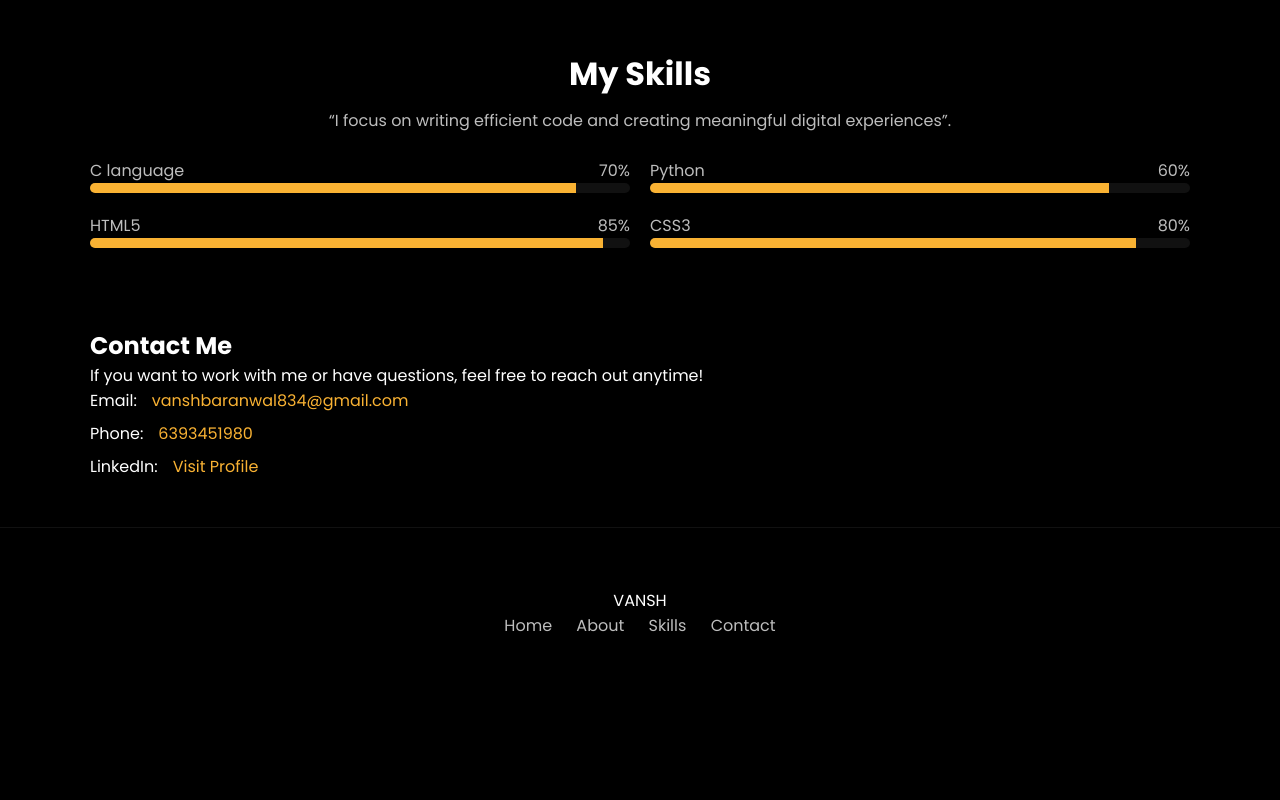
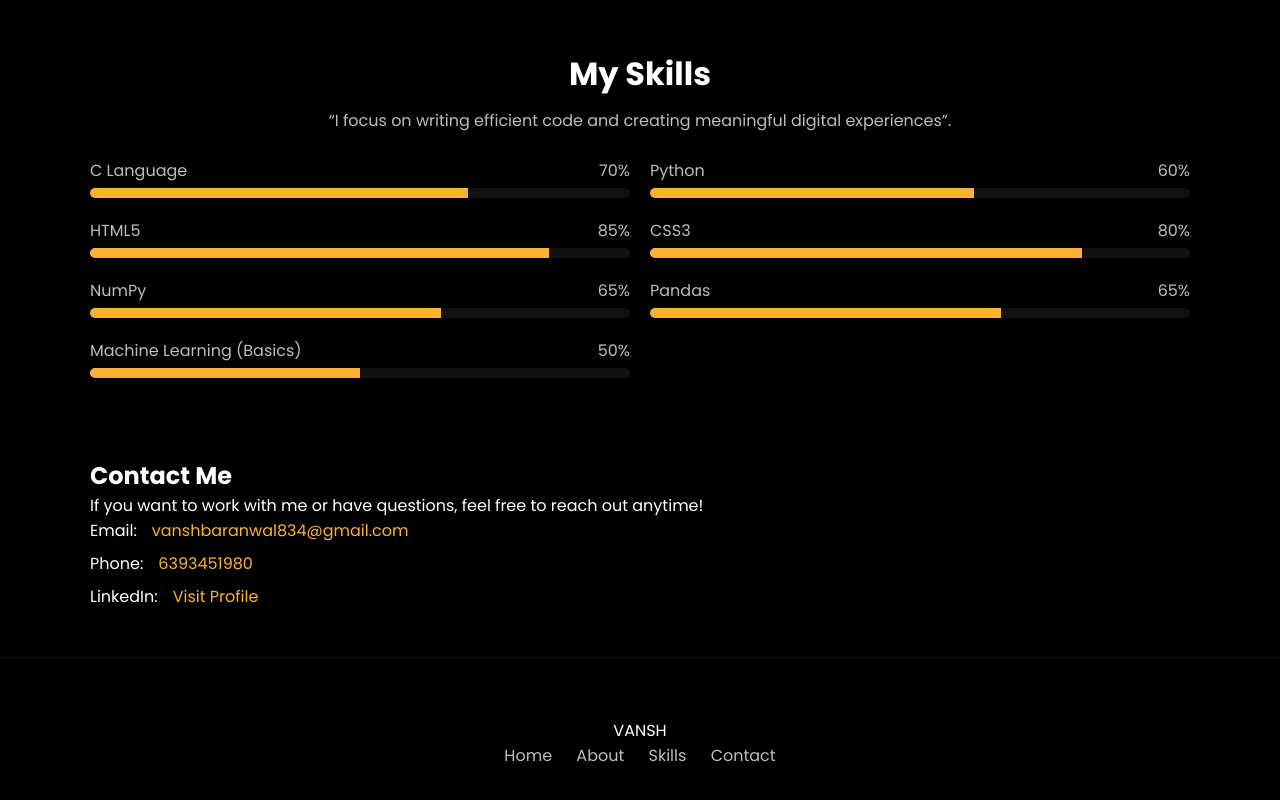
Before and after one commit to Vansh794/portfolio, a plain HTML site: page index.html in a window 1280 px wide. Shown: the part 1125-1925 px from the top of the page. Before the commit the page ends 1823 px from the top, so only its background shows below. Drawn offline with Linux system fonts and the light colour scheme.

Commit message:
Updated skills section and CSS fixes

```diff
--- a/index.html
+++ b/index.html
@@ -85,25 +85,44 @@
     <p class="section-sub">“I focus on writing efficient code and creating meaningful digital experiences”.</p>
 
     <div class="skills-grid">
+
       <div class="skill">
-            <div class="skill-head"><span>C language</span><span>70%</span></div>
-            <div class="bar"><div class="bar-fill" style="--pct:90%"></div></div>
+        <div class="skill-head"><span>C Language</span><span>70%</span></div>
+        <div class="bar"><div class="bar-fill pct-70"></div></div>
       </div>
 
       <div class="skill">
         <div class="skill-head"><span>Python</span><span>60%</span></div>
-            <div class="bar"><div class="bar-fill" style="--pct:85%"></div></div>
+        <div class="bar"><div class="bar-fill pct-60"></div></div>
       </div>
 
       <div class="skill">
         <div class="skill-head"><span>HTML5</span><span>85%</span></div>
-            <div class="bar"><div class="bar-fill" style="--pct:95%"></div></div>
+        <div class="bar"><div class="bar-fill pct-85"></div></div>
       </div>
 
       <div class="skill">
         <div class="skill-head"><span>CSS3</span><span>80%</span></div>
-            <div class="bar"><div class="bar-fill" style="--pct:90%"></div></div>
+        <div class="bar"><div class="bar-fill pct-80"></div></div>
       </div>
+
+      <!-- New Skills -->
+
+      <div class="skill">
+        <div class="skill-head"><span>NumPy</span><span>65%</span></div>
+        <div class="bar"><div class="bar-fill pct-65"></div></div>
+      </div>
+
+      <div class="skill">
+        <div class="skill-head"><span>Pandas</span><span>65%</span></div>
+        <div class="bar"><div class="bar-fill pct-65"></div></div>
+      </div>
+
+      <div class="skill">
+        <div class="skill-head"><span>Machine Learning (Basics)</span><span>50%</span></div>
+        <div class="bar"><div class="bar-fill pct-50"></div></div>
+      </div>
+
     </div>
   </div>
 </section>
@@ -118,7 +137,7 @@
       <dl class="contact-info">
         <div><dt>Email:</dt><dd><a href="mailto:vanshbaranwal834@gmail.com">vanshbaranwal834@gmail.com</a></dd></div>
         <div><dt>Phone:</dt><dd><a href="tel:6393451980">6393451980</a></dd></div>
-        <div><dt>LinkedIn:</dt><dd><a href="https://www.linkedin.com/in/vansh-baranwal-788118381" target="_blank">Visit Profile</a></dd></div>
+        <div><dt>LinkedIn:</dt><dd><a href="https://www.linkedin.com/in/vansh-baranwal-788118381" target="_blank" rel="noopener">Visit Profile</a></dd></div>
       </dl>
     </div>
 
--- a/style.css
+++ b/style.css
@@ -81,19 +81,52 @@ body{background:var(--bg);color:var(--text);}
 .personal-info dd{color:var(--muted);}
 
 /* Skills */
-.section-title{text-align:center;font-size:32px;margin-bottom:10px;}
-.section-sub{text-align:center;color:var(--muted);margin-bottom:25px;}
+.section-title {
+  text-align: center;
+  font-size: 32px;
+  margin-bottom: 10px;
+}
 
-.skills-grid{
-  display:grid;grid-template-columns:1fr 1fr;gap:20px;
+.section-sub {
+  text-align: center;
+  color: var(--muted);
+  margin-bottom: 25px;
 }
-.skill-head{display:flex;justify-content:space-between;color:var(--muted);}
-.bar{
-  height:10px;background:#111;border-radius:10px;overflow:hidden;
+
+.skills-grid {
+  display: grid;
+  grid-template-columns: 1fr 1fr;
+  gap: 20px;
 }
-.bar-fill{
-  height:100%;background:var(--accent);width:var(--pct);
+
+.skill-head {
+  display: flex;
+  justify-content: space-between;
+  color: var(--muted);
+  margin-bottom: 5px;
 }
+
+.bar {
+  height: 10px;
+  background: #111;
+  border-radius: 10px;
+  overflow: hidden;
+}
+
+.bar-fill {
+  height: 100%;
+  background: var(--accent);
+  width: 0;
+  transition: width 0.6s ease-in-out;
+}
+
+/* Percentage Classes */
+.pct-50 { width: 50%; }
+.pct-60 { width: 60%; }
+.pct-65 { width: 65%; }
+.pct-70 { width: 70%; }
+.pct-80 { width: 80%; }
+.pct-85 { width: 85%; }
 
 /* Contact */
 .contact-info div{
```
Also changed, not shown: 1 other file. Lines whose indentation alone changed are shown as unchanged.
